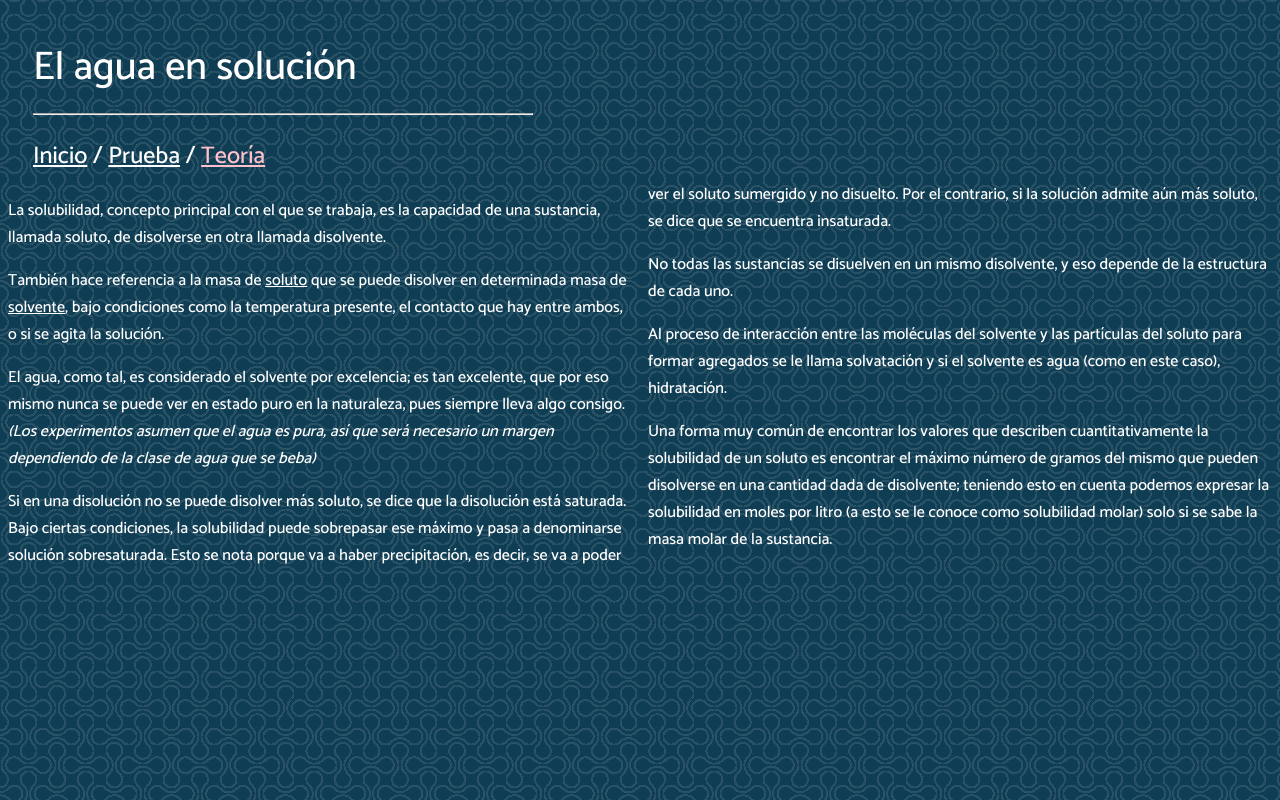
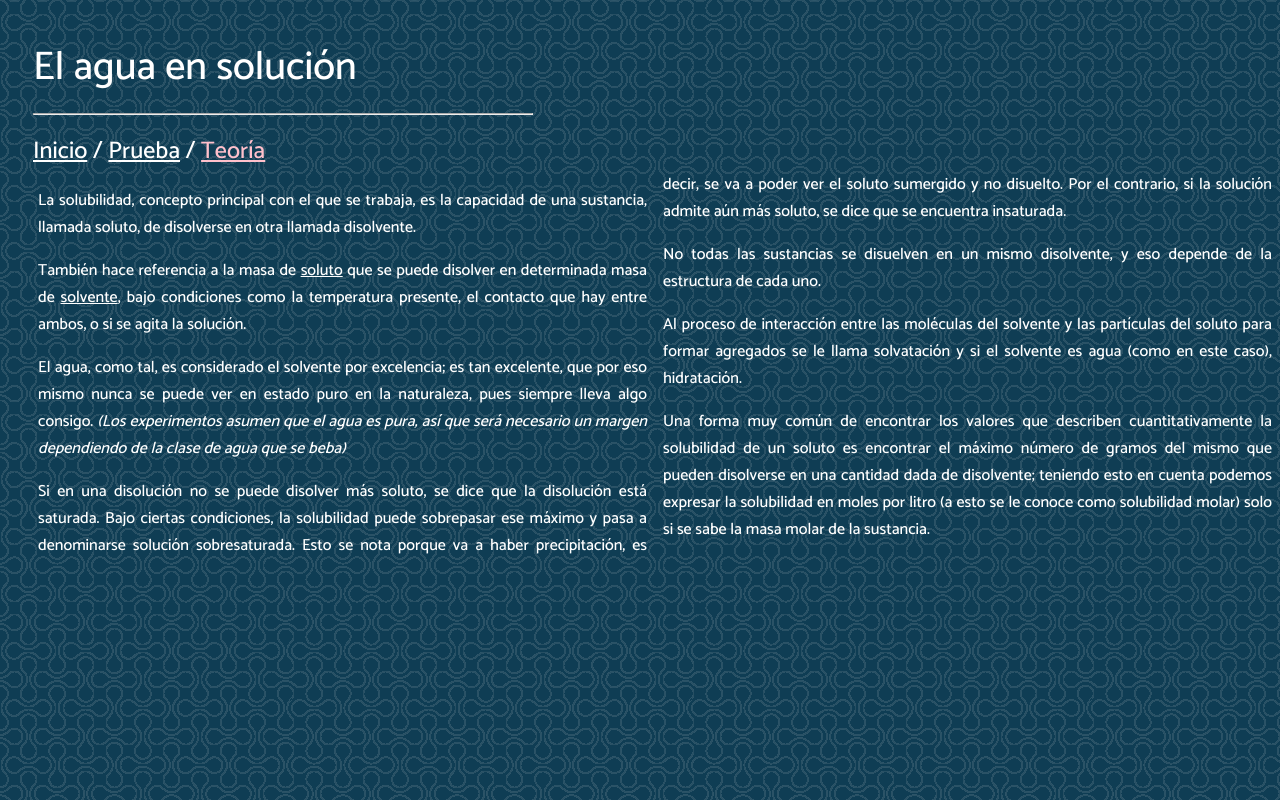
Before and after one commit to UCC-LabCompu2-Historico/proyectos2020-folco, a plain HTML site: page teoria.html in a window 1280 px wide. Drawn offline with Linux system fonts and the light colour scheme.

Commit message:
Un estilo incrustado sobrante eliminado.

```diff
--- a/Estilos.css
+++ b/Estilos.css
@@ -57,7 +57,16 @@
 	article{
 	column-count: 2;
 	-webkit-column-count: 2;
+	margin: 0px 0px 0px 30px;
+	text-align: justify;
 	}
 	#titl1{
 	font-size: 40px;
 	}
+	.arriba2{
+	border: 0px solid white;
+	margin: 0px 20px 0px;
+	padding: 0px 5px;
+	width: 500px;
+	font-size: 1.5em;
+	}
--- a/teoria.html
+++ b/teoria.html
@@ -27,7 +27,7 @@
         </div>
     </header>
     <nav>
-        <div class="arriba" style="margin: 0px 20px;">
+        <div class="arriba2">
             <a href="index.html" target="_self">Inicio</a> / <a href="prueba.html" target="_self">Prueba</a> / <a href="teoria.html" target="_self" class="pagactual">Teoría</a>
         </div>
     </nav>
@@ -39,8 +39,6 @@
             <p>Si en una disolución no se puede disolver más soluto, se dice que la disolución está saturada. Bajo ciertas condiciones, la solubilidad puede sobrepasar ese máximo y pasa a denominarse solución sobresaturada. Esto se nota porque va a haber precipitación, es decir, se va a poder ver el soluto sumergido y no disuelto. Por el contrario, si la solución admite aún más soluto, se dice que se encuentra insaturada.</p>
             <p>No todas las sustancias se disuelven en un mismo disolvente, y eso depende de la estructura de cada uno.</p>
             <p>Al proceso de interacción entre las moléculas del solvente y las partículas del soluto para formar agregados se le llama solvatación y si el solvente es agua (como en este caso), hidratación.</p>
-        </div>
-        <div>
             <p>Una forma muy común de encontrar los valores que describen cuantitativamente la solubilidad de un soluto es encontrar el máximo número de gramos del mismo que pueden disolverse en una cantidad dada de disolvente; teniendo esto en cuenta podemos expresar la solubilidad en moles por litro (a esto se le conoce como solubilidad molar) solo si se sabe la masa molar de la sustancia. </p>
 			<p>
         </div>
```
Also changed, not shown: index.html (+1 -1 lines), prueba.html (+1 -1 lines).
